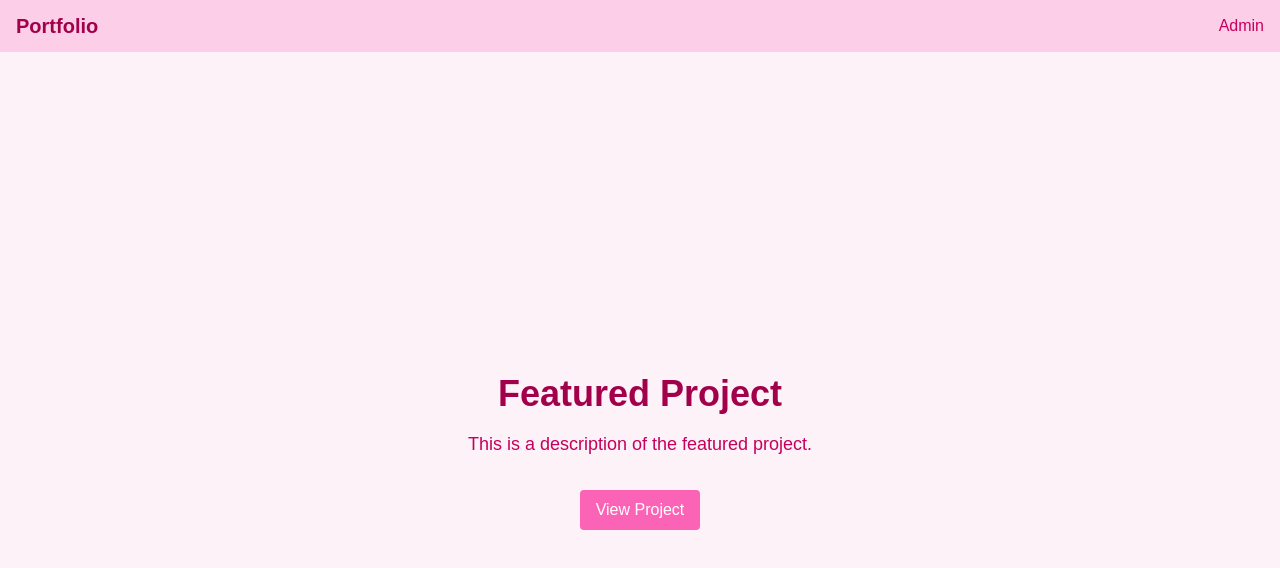
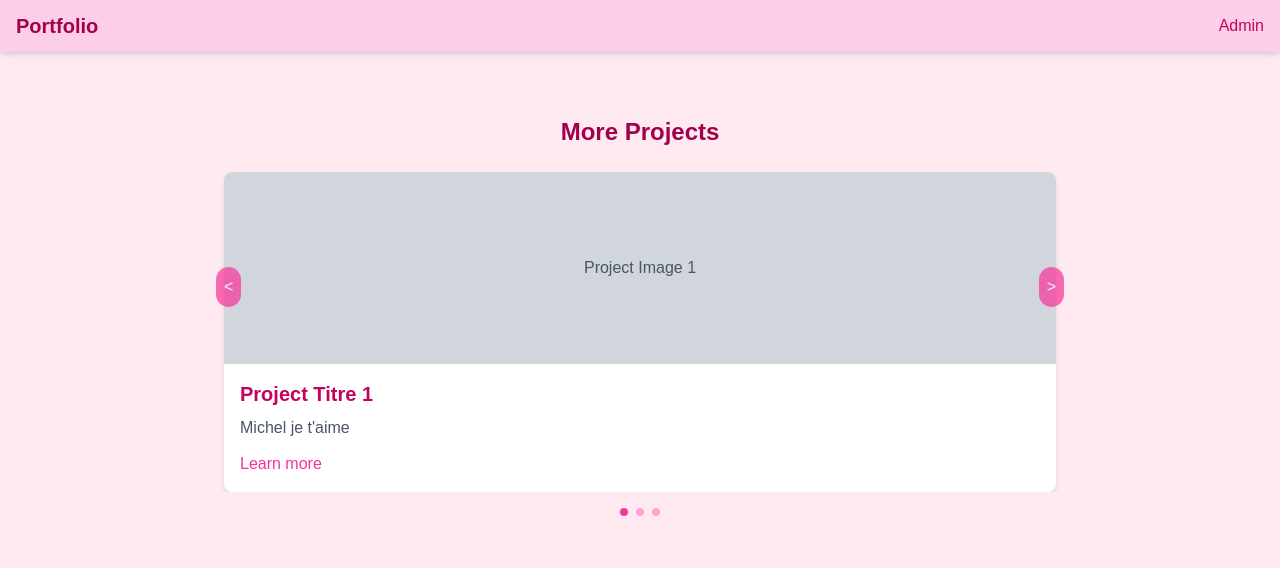
Before and after one commit to ThomasCandille/PortFolio_SchoolWork, a Next.js app in the folder front/: page / in a window 1280 px wide. Shown: the top 568 px of the page. Built offline with nearby package versions, Linux system fonts and the light colour scheme.

Commit message:
💄 feat: implement project carousel in FeaturedProject component

```diff
--- a/front/component/FeaturedProject.tsx
+++ b/front/component/FeaturedProject.tsx
@@ -1,13 +1,99 @@
 "use client";
 
+import { useState } from "react";
+
 export default function FeaturedProject() {
+    const projects = [
+        {
+            id: 1,
+            title: "Project Titre 1",
+            description: "Michel je t'aime",
+            image: "Project Image 1"
+        },
+        {
+            id: 2,
+            title: "Project Titre 2",
+            description: "Quentin je t'aime",
+            image: "Project Image 2"
+        },
+        {
+            id: 3,
+            title: "Project Titre 3",
+            description: "Pierric je t'aime",
+            image: "Project Image 3"
+        }
+    ];
+
+    const [currentIndex, setCurrentIndex] = useState(0);
+
+    const goToNext = () => {
+        setCurrentIndex((prevIndex) =>
+            prevIndex === projects.length - 1 ? 0 : prevIndex + 1
+        );
+    };
+
+    const goToPrev = () => {
+        setCurrentIndex((prevIndex) =>
+            prevIndex === 0 ? projects.length - 1 : prevIndex - 1
+        );
+    };
+
+    const goToSlide = (index: number) => {
+        setCurrentIndex(index);
+    };
+
     return (
-        <div className="flex flex-col items-center justify-center h-screen bg-pink-50">
-            <h1 className="text-4xl font-bold mb-4 text-pink-800">Featured Project</h1>
-            <p className="text-lg mb-8 text-pink-700">This is a description of the featured project.</p>
-            <a href="#" className="bg-pink-400 hover:bg-pink-500 text-white px-4 py-2 rounded transition-colors">
-                View Project
-            </a>
+        <div className="mt-16 w-full max-w-4xl mx-auto px-4">
+            <h2 className="text-2xl font-bold mb-6 text-pink-800 text-center">More Projects</h2>
+            <div className="relative">
+                {/* Carousel container */}
+                <div className="overflow-hidden">
+                    <div
+                        className="flex transition-transform duration-300 ease-in-out"
+                        style={{ transform: `translateX(-${currentIndex * 100}%)` }}
+                    >
+                        {projects.map((project) => (
+                            <div key={project.id} className="min-w-full px-4">
+                                <div className="bg-white rounded-lg shadow-md overflow-hidden">
+                                    <div className="h-48 bg-gray-300 flex items-center justify-center">
+                                        <span className="text-gray-600">{project.image}</span>
+                                    </div>
+                                    <div className="p-4">
+                                        <h3 className="text-xl font-semibold text-pink-700">{project.title}</h3>
+                                        <p className="text-gray-600 mt-2">{project.description}</p>
+                                        <a href="#" className="inline-block mt-3 text-pink-500 hover:underline">Learn more</a>
+                                    </div>
+                                </div>
+                            </div>
+                        ))}
+                    </div>
+                </div>
+
+                {/* Navigation buttons - aligned with the center of the project */}
+                <button
+                    className="absolute top-1/3 left-2 -translate-y-1/2 bg-pink-500 text-white rounded-full p-2 opacity-70 hover:opacity-100"
+                    onClick={goToPrev}
+                >
+                    &lt;
+                </button>
+                <button
+                    className="absolute top-1/3 right-2 -translate-y-1/2 bg-pink-500 text-white rounded-full p-2 opacity-70 hover:opacity-100"
+                    onClick={goToNext}
+                >
+                    &gt;
+                </button>
+
+                {/* Indicators */}
+                <div className="flex justify-center mt-4">
+                    {projects.map((_, index) => (
+                        <span
+                            key={index}
+                            className={`h-2 w-2 rounded-full mx-1 cursor-pointer ${currentIndex === index ? 'bg-pink-500' : 'bg-pink-300'}`}
+                            onClick={() => goToSlide(index)}
+                        />
+                    ))}
+                </div>
+            </div>
         </div>
     );
 }
```
Also changed, not shown: front/component/navbar.globals.css (deleted).
